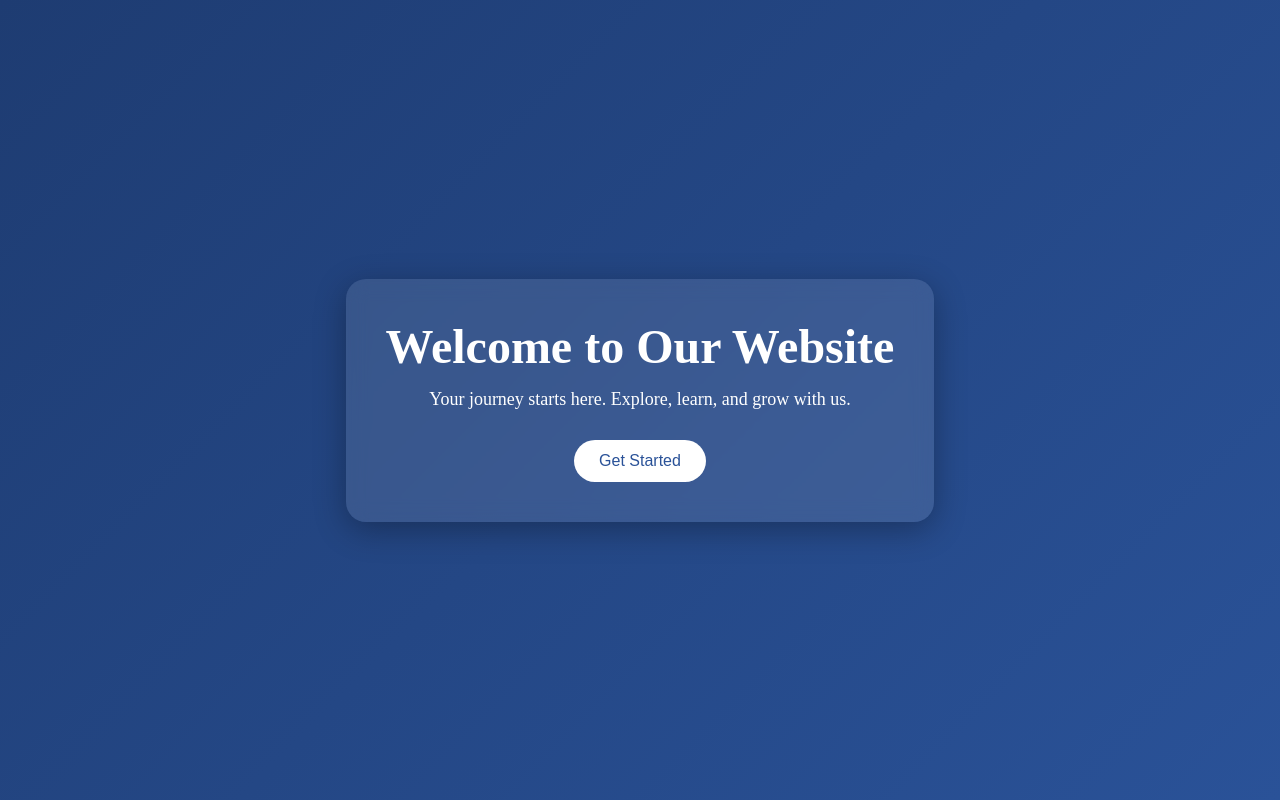
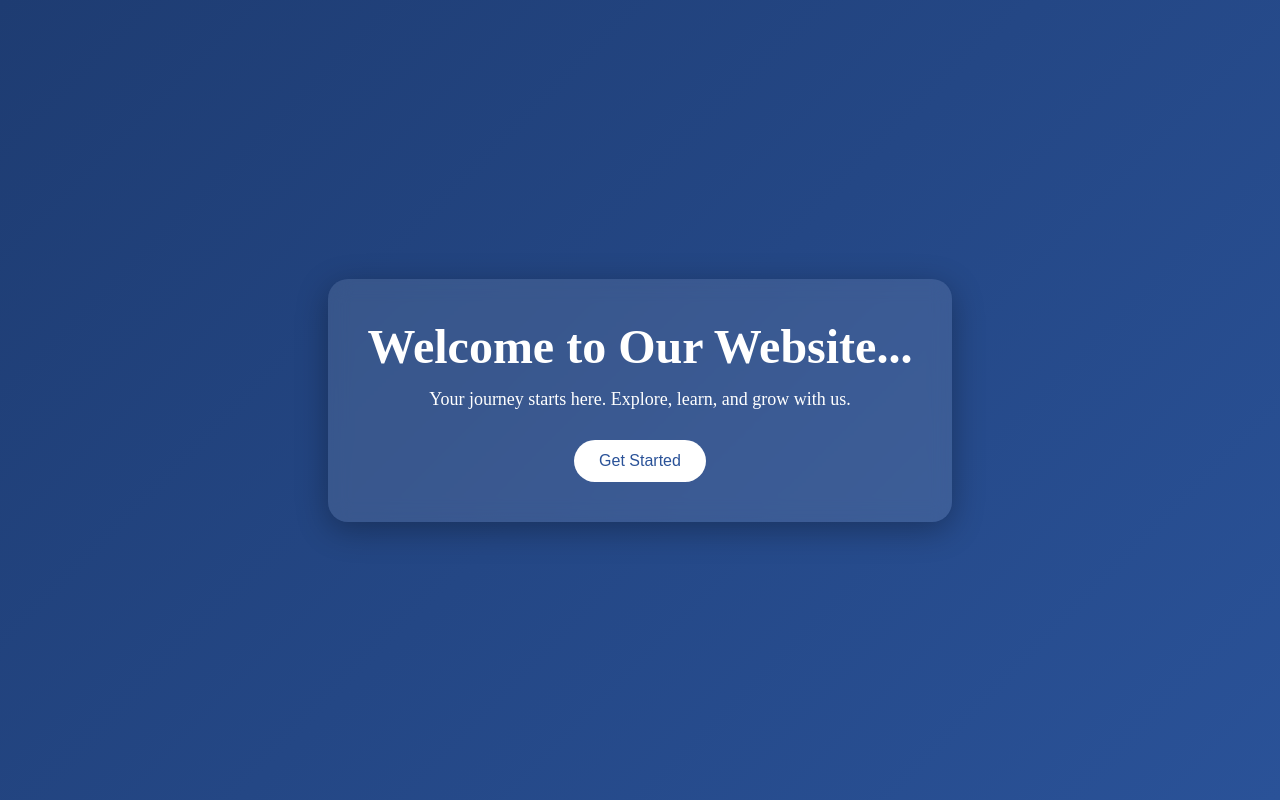
Before and after one commit to Isha00708/configuration, a plain HTML site: page index.html in a window 1280 px wide. Drawn offline with Linux system fonts and the light colour scheme; a web font is replaced by a local one.

Commit message:
my branch

```diff
--- a/index.html
+++ b/index.html
@@ -77,7 +77,7 @@
 <body>
 
     <div class="container">
-        <h1>Welcome to Our Website</h1>
+        <h1>Welcome to Our Website...</h1>
         <p>Your journey starts here. Explore, learn, and grow with us.</p>
         <button class="btn" onclick="enterSite()">Get Started</button>
     </div>
```
